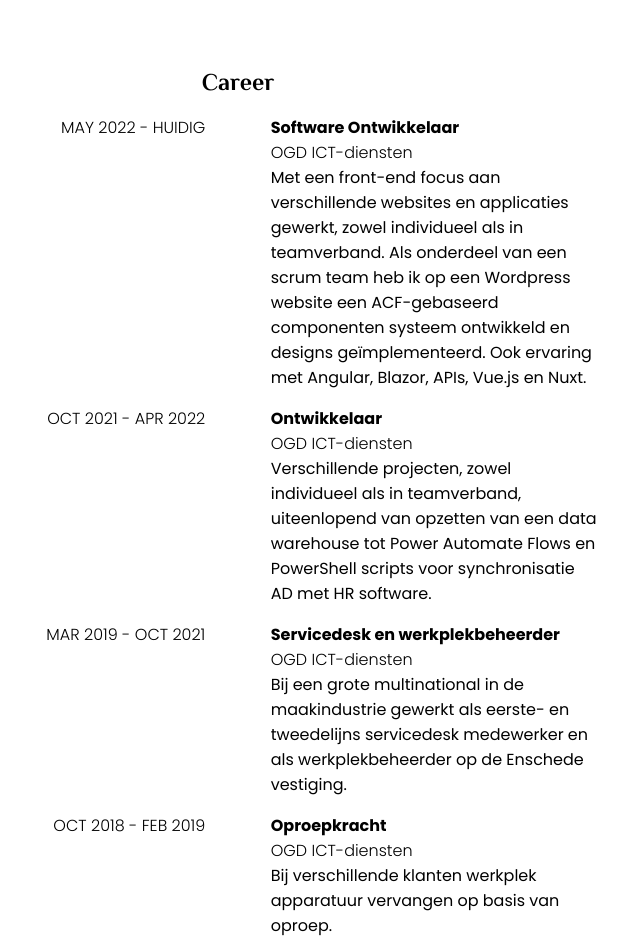
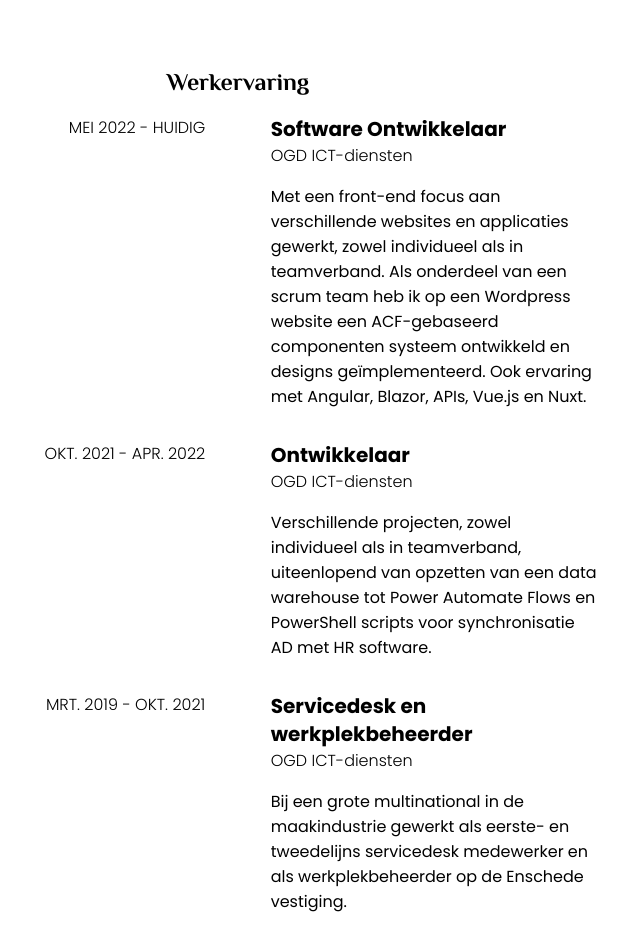
Before and after one commit to Menatith/resume, an Angular app: page / in a window 1280 px wide. Shown: the part 1188-2132 px from the top of the page, without its empty margins (402-1042 px from the left). Built offline with nearby package versions, Linux system fonts and the light colour scheme.

Commit message:
timeline responsive

```diff
--- a/src/app/timeline/timeline.component.css
+++ b/src/app/timeline/timeline.component.css
@@ -1,40 +1,60 @@
 .timeline-container {
-  width: 75%;
   margin: 0 auto;
-  text-align: center;
 }
 
 ol {
   list-style: none;
   padding: 0;
+  text-align: left;
 }
 
 li {
-  display: grid;
-  grid-template-columns: 1fr 0.2fr 1fr;
-  margin-bottom: 1rem;
+  margin-bottom: 2rem;
 }
 
 li:last-child {
-  margin-bottom: 3rem;
+  margin-bottom: 5rem;
 }
 
 .date {
-  grid-column: 1 / 2;
-  text-align: right;
   font-weight: 300;
   text-transform: uppercase;
-}
-
-.entry-info {
-  grid-column: 3 / 4;
-  text-align: left;
+  margin-bottom: 1rem;
 }
 
 .entry-title {
   font-weight: 700;
+  font-size: 1.25rem;
+  line-height: 1.75rem;
 }
 
 .entry-location {
   font-weight: 300;
+  margin-bottom: 1rem;
 }
+
+@media (min-width: 768px) {
+  .timeline-container {
+    width: 75%;
+    text-align: center;
+  }
+
+  li {
+    display: grid;
+    grid-template-columns: 1fr 0.2fr 1fr;
+  }
+
+  li:last-child {
+    margin-bottom: 3rem;
+  }
+
+  .date {
+    grid-column: 1 / 2;
+    text-align: right;
+  }
+
+  .entry-info {
+    grid-column: 3 / 4;
+    text-align: left;
+  }
+}
--- a/src/app/timeline/timeline.component.html
+++ b/src/app/timeline/timeline.component.html
@@ -1,17 +1,18 @@
 <section>
   <div class="timeline-container">
-    <h2>Career</h2>
+    <h2>Werkervaring</h2>
     <ol>
       @for (entry of career; track $index) {
       <li>
         @if(entry.endDate === 'Huidig') {
         <div class="date">
-          {{ entry.startDate | date : "MMM yyyy" }} - {{ entry.endDate }}
+          {{ entry.startDate | date : "MMM yyyy" : "" : "nl" }} -
+          {{ entry.endDate }}
         </div>
         } @else {
         <div class="date">
-          {{ entry.startDate | date : "MMM yyyy" }} -
-          {{ entry.endDate | date : "MMM yyyy" }}
+          {{ entry.startDate | date : "MMM yyyy" : "" : "nl" }} -
+          {{ entry.endDate | date : "MMM yyyy" : "" : "nl" }}
         </div>
         }
         <div class="entry-info">
@@ -24,7 +25,7 @@
       <div>Geen data beschikbaar</div>
       }
     </ol>
-    <h2>Education</h2>
+    <h2>Opleiding</h2>
     <ol>
       @for(entry of education; track $index) {
 
--- a/src/app/timeline/timeline.component.ts
+++ b/src/app/timeline/timeline.component.ts
@@ -1,5 +1,9 @@
 import { CommonModule } from '@angular/common';
 import { Component } from '@angular/core';
+import { registerLocaleData } from '@angular/common';
+import localeNl from '@angular/common/locales/nl';
+
+registerLocaleData(localeNl);
 
 @Component({
   selector: 'app-timeline',
--- a/src/index.html
+++ b/src/index.html
@@ -1,5 +1,5 @@
 <!DOCTYPE html>
-<html lang="en">
+<html lang="NL">
   <head>
     <meta charset="utf-8" />
     <title>Marjolein Bente | Developer</title>
--- a/src/styles.css
+++ b/src/styles.css
@@ -35,7 +35,7 @@
 }
 
 section {
-  padding: 0 4rem;
+  padding: 0 2rem;
 }
 
 @media (min-width: 768px) {
```
